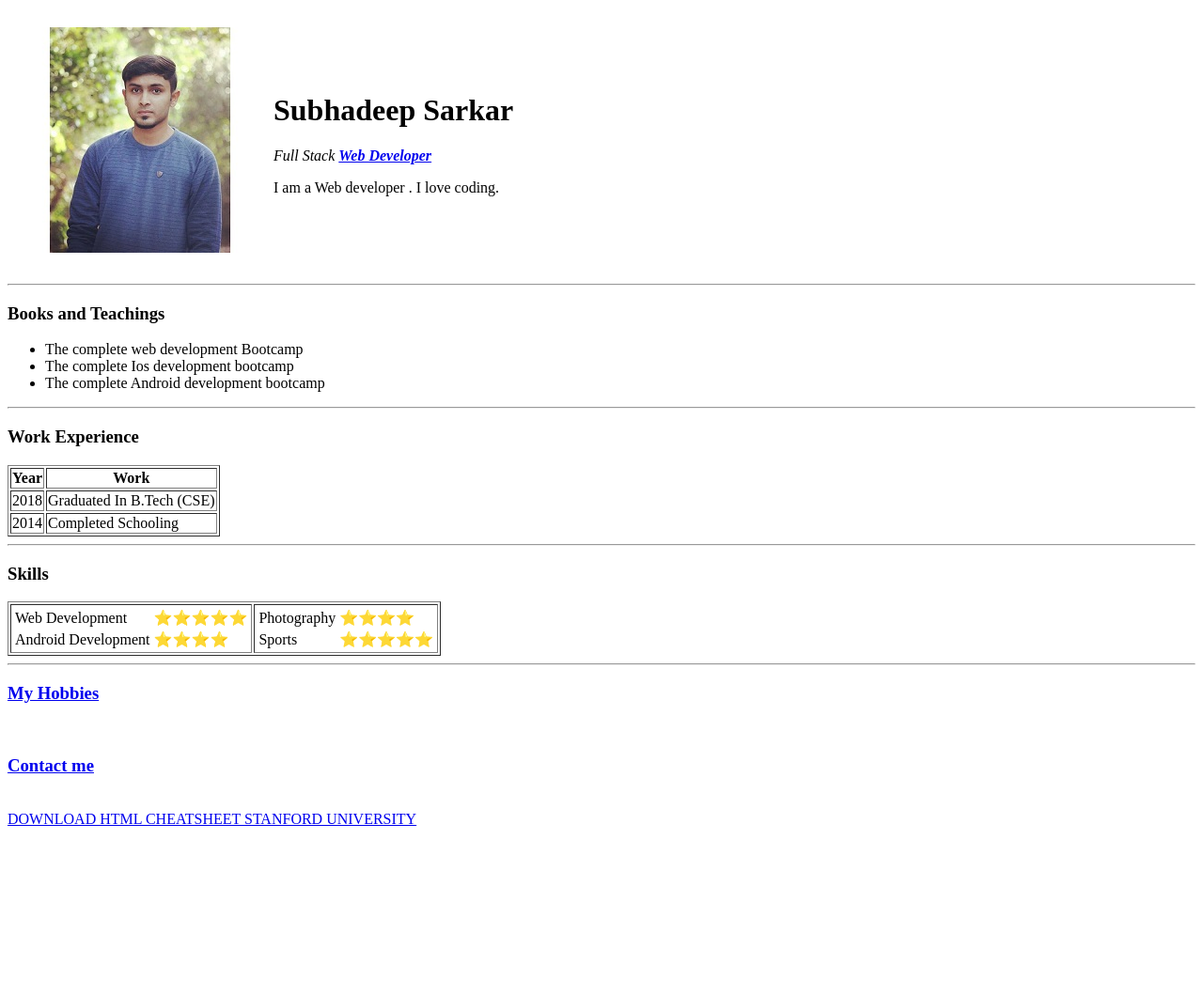
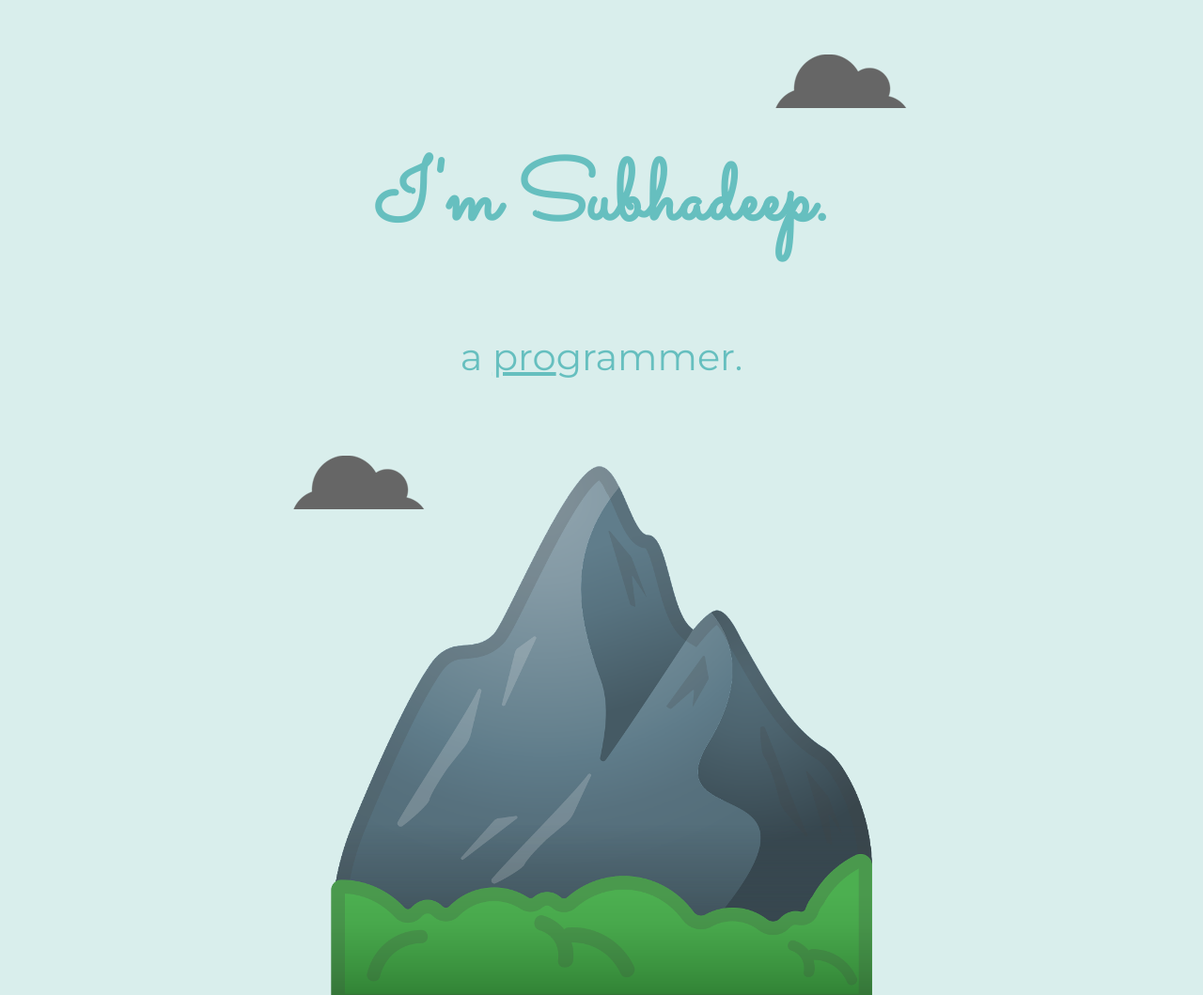
Before and after one commit to subhadeepsr22/cv, a plain HTML site: page index.html in a window 1280 px wide. Shown: the top 1059 px of the page at 94% size. Before the commit the page ends 889 px from the top, so only its background shows below. Drawn offline with Linux system fonts and the light colour scheme.

Commit message:
Add files via upload

```diff
--- /dev/null
+++ b/css/styles.css
@@ -0,0 +1,62 @@
+body{
+  margin: 0;
+  text-align: center;
+  font-family: 'Merriweather', serif;
+}
+h1{
+margin:50px auto 0 auto;
+font-family: 'Sacramento', cursive;
+font-size: 5.625rem;
+color:#66BFBF;
+}
+h2{
+  font-family: 'Montserrat', sans-serif;
+  font-size: 2.5rem;
+  color:#66BFBF;
+  font-weight: normal;
+}
+h3{
+  font-family: 'Montserrat', sans-serif;
+  color:#11999E;
+}
+
+.top-container{
+  background-color: #d9eeec;
+ position:relative;
+padding-top: 100px;
+}
+
+.middle-container{
+
+}
+.bottom-container{
+
+}
+
+.top-cloud{
+  position:absolute;
+  right:300px;
+  top:50px;
+}
+
+.bottom-cloud{
+  position: absolute;
+left:300px;
+
+
+}
+.mountain{
+
+}
+
+
+.dp{
+  border-radius: 500px;
+}
+.footer-link{
+  color:#11999E;
+}
+.pro{
+  text-decoration: underline;
+  display: inline-block;
+}
--- a/index.html
+++ b/index.html
@@ -1,106 +1,59 @@
 <!DOCTYPE html>
 <html>
-
   <head>
     <meta charset="utf-8">
-  <title>Subhadeep's Personal website</title>
+    <title>Subhadeep Sarkar</title>
+    <link rel="stylesheet" href="css/styles.css">
+    <link rel="icon" href="favicon.ico">
+    <link href="https://fonts.googleapis.com/css?family=Merriweather|Montserrat|Sacramento&display=swap" rel="stylesheet">
   </head>
+  <body>
+    <div class="top-container">
+      <img class="top-cloud" src="images/cloud.png" alt="cloud">
+      <h1>I'm Subhadeep.</h1>
+      <p><h2>a <p class="pro">
+        pro
+      </p></span>grammer.</h2></p>
+      <img class="bottom-cloud" src="images/cloud.png" alt="cloud">
+      <img class="mountain" src="images/mountain.png" alt="mountain">
 
-<body>
-  <table cellspacing="20">
-    <tr>
-      <td><img src="images/Subhadeep.jpg" alt="Subhadeep profile picture"></td>
-      <td><h1>Subhadeep Sarkar</h1>
-      <p>
-        <em>Full Stack <Strong><a href="https://en.wikipedia.org/wiki/Web_development">Web Developer</a></Strong></em>
-      </p>
-      <p>
-        I am a Web developer . I love coding.
-        </p>
-      </td>
-    </tr>
-  </table>
-
+    </div>
+    <div class="middle-container">
+      <div class="profile">
+        <img class="dp" src="images/dp.jpg" alt="Subhadeep Sarkar">
+        <h2>Hello.</h2>
+        <p>I am a Full Stack Web Developer. I 💖 coding. I am die hard football fan. </p>
+      </div>
       <hr>
-<h3>Books and Teachings</h3>
-  <ul>
-      <li>The complete web development Bootcamp</li>
-      <li>The complete Ios development bootcamp</li>
-      <li>The complete Android development bootcamp</li>
-  </ul>
+      <div class="skills">
+        <h2>My Skills.</h2>
+        <div class="skill-row">
+          <img class="" src="images/skill.png" alt="">
+          <h3>Design and Development</h3>
+          <p>I started learning to code when I was 14 years old as I always wanted to make my own games and websites. Over time,I have gained a wealth of experience designing and developing web applications.</p>
+        </div>
+        <div class="skill-row">
+          <img class="" src="images/games.png" alt="">
+          <h3>Gaming</h3>
+          <p>But my best skill is actually in playing PC games. I am the undisputed king of gaming. Fifa is my most favourite game.</p>
+        </div>
+      </div>
       <hr>
+      <div class="contact-me">
+        <h2>Get In Touch</h2>
+        <h3>If you love playing Pc games as much as I do.</h3>
+        <p>Love playing FIFA as much as I do? Let's talk about how awesome it is. We can play together.</p>
+        <a class="btn" href="mailto:subhadeepsarkar22@gmail.com">CONTACT ME</a>
+      </div>
+    </div>
 
 
-  <h3>Work Experience</h3>
-  <table border="1" >
-    <thead>
+    <div class="bottom-container">
+      <a class="footer-link" href="https://www.linkedin.com/in/subhadeep-sarkar-b532b0184/">LinkedIn</a>
+      <a class="footer-link" href="https://www.facebook.com/Subhadeepsarkar22">Facebook</a>
+      <a class="footer-link" href="https://www.appbrewery.co/">Website</a>
+      <p>© 2019 Subhadeep Sarkar</p>
+    </div>
 
-    <tr>
-      <th>Year</th>
-      <th>Work</th>
-    </tr>
-    </thead>
-    <tbody>
-
-    <tr>
-      <td>2018</td>
-      <td>Graduated In B.Tech (CSE)</td>
-    </tr>
-    <tr>
-      <td>2014</td>
-      <td>Completed Schooling</td>
-    </tr>
-    </tbody>
-
-    <tfoot>
-
-    </tfoot>
-  </table>
-  <hr>
-
-
-
-
-  <h3>Skills</h3>
-  <table border="1" >
-    <tr>
-      <td>
-
-    <table>
-
-    <tr>
-      <td>Web     Development</td>
-      <td> ⭐⭐⭐⭐⭐</td>
-    </tr>
-    <tr>
-      <td>Android Development</td>
-      <td> ⭐⭐⭐⭐</td>
-    </tr>
-    </table>
-    </td>
-    <td>
-    <table>
-      <tr>
-        <td>Photography </td>
-        <td> ⭐⭐⭐⭐</td>
-      </tr>
-      <tr>
-        <td>Sports</td>
-        <td> ⭐⭐⭐⭐⭐</td>
-      </tr>
-    </table>
-    </td>
-  </tr>
-  </table>
-
-
-
-
-
-  <hr>
-  <h3><a href="hobbies.html">My Hobbies</a></h3><br />
-  <h3><a href="contact.html">Contact me</a></h3><br />
-   <a  download href="http://web.stanford.edu/group/csp/cs21/htmlcheatsheet.pdf" >DOWNLOAD HTML CHEATSHEET STANFORD UNIVERSITY</a>
   </body>
-
 </html>
```
Also changed, not shown: StubCode.html (added, +36 -0 lines), favicon.ico (added), images/cloud.png (added), images/dp.jpg (added), images/games.png (added), images/mountain.png (added), images/skill.png (added), 1 other file. Lines whose indentation alone changed are shown as unchanged.
